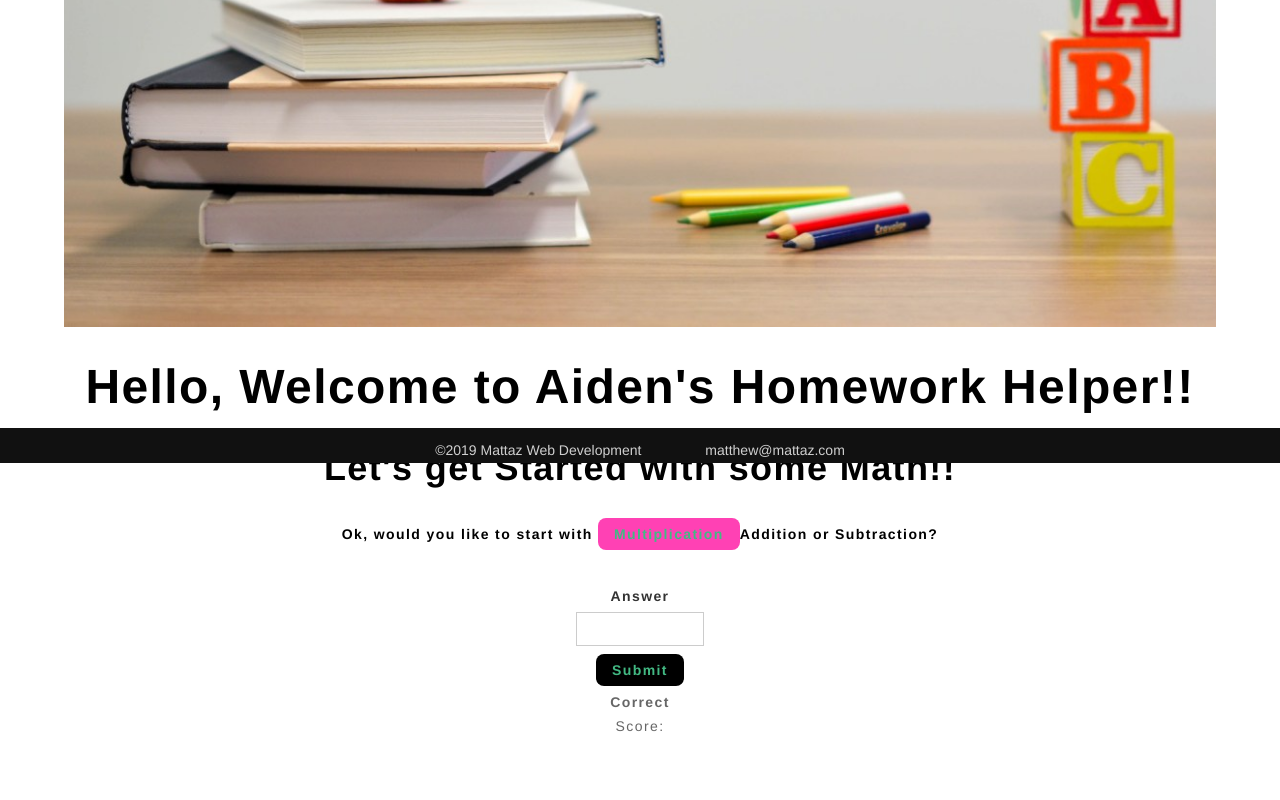
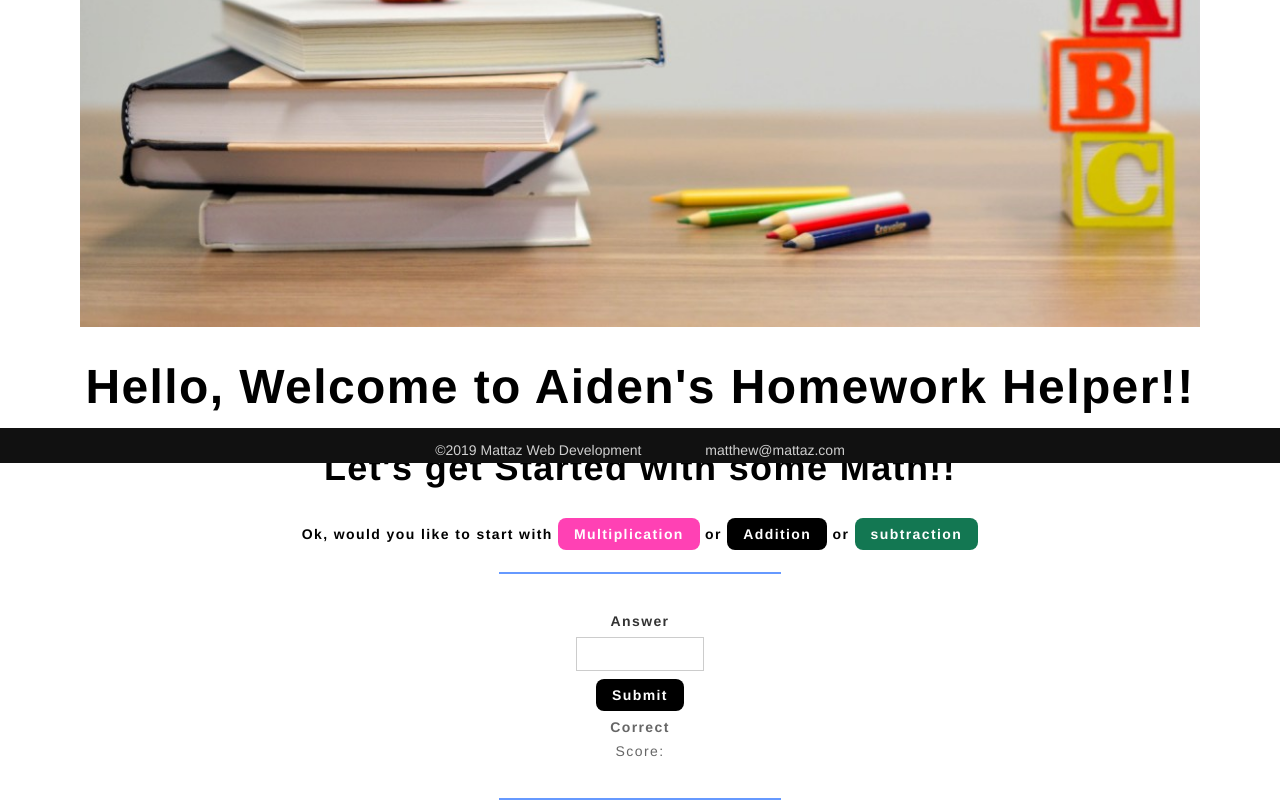
Before and after one commit to Cipher-Coder/homework_site, a Vue app: page / in a window 1280 px wide. Shown: the part 337-1137 px from the top of the page. Before the commit the page ends 1087 px from the top, so only its background shows below. Built offline with nearby package versions, Linux system fonts and the light colour scheme; the HTML template or start-up script is replaced by a standard one.

Commit message:
Adding hr to form

```diff
--- a/src/App.vue
+++ b/src/App.vue
@@ -28,28 +28,4 @@ export default {
   text-align: center;
   color: black;
 }
-
-header {
-  height: 30px;
-}
-
-.f4 {
-  font-size: 1.25rem;
-}
-
-.blue {
-  color: #357edd;
-}
-
-.fw6 {
-  font-weight: 600;
-}
-
-.pa4 {
-  padding: 1rem;
-}
-
-.no-underline {
-  text-decoration: none;
-}
 </style>
--- a/src/components/About.vue
+++ b/src/components/About.vue
@@ -70,53 +70,4 @@ export default {
   color: #2c3e50;
   margin-top: 60px;
 }
-
-.f6 {
-  font-size: 0.875rem;
-}
-
-.f1 {
-  font-size: 3rem;
-}
-
-.fw6 {
-  font-weight: 600;
-}
-
-.lh-copy {
-  line-height: 1.5;
-}
-
-.mw8 {
-  max-width: 64rem;
-}
-
-.w-100 {
-  width: 100%;
-}
-
-.bg-white {
-  background-color: #fff;
-}
-
-.pa3 {
-  padding: 1rem;
-}
-
-.pa4 {
-  padding: 2rem;
-}
-
-.stripe-dark:nth-child(odd) {
-  background-color: rgba(0, 0, 0, 0.1);
-}
-
-.tl {
-  text-align: left;
-}
-
-.center {
-  margin-right: auto;
-  margin-left: auto;
-}
 </style>
--- a/src/components/Bottom.vue
+++ b/src/components/Bottom.vue
@@ -15,7 +15,7 @@ export default {
 
 <style scoped>
 footer {
-  position: absolute;
+  position: fixed;
   left: 0;
   height: 35px;
   width: 100%;
--- a/src/components/Head.vue
+++ b/src/components/Head.vue
@@ -15,4 +15,7 @@ export default {
 </script>
 
 <style scoped>
+header {
+  height: 30px;
+}
 </style>
--- a/src/components/HelloWorld.vue
+++ b/src/components/HelloWorld.vue
@@ -6,10 +6,13 @@
     <p>
       Ok, would you like to start with
       <a
-        class="f6 link dim br3 ph3 pv2 mb2 dib white bg-hot-pink"
+        class="choice f6 link dim br3 ph3 pv2 mb2 dib white bg-hot-pink"
         href="#0"
-      >Multiplication</a>Addition or Subtraction?
+      >Multiplication</a> or
+      <a class="choice f6 link dim br3 ph3 pv2 mb2 dib white bg-black" href="#0">Addition</a> or
+      <a class="f6 link dim br3 ph3 pv2 mb2 dib white bg-dark-green" href="#0">subtraction</a>
     </p>
+    <hr width="25%" color="#6699ff" size="3">
     <form class="pa4 black-80">
       <div class="mw4 center">
         <label for="answer" class="f6 b db mb2">Answer</label>
@@ -24,6 +27,7 @@
         <span class="normal black-60">Score:</span>
       </div>
     </form>
+    <hr class="splitter" width="25%" color="#6699ff" size="3">
   </div>
 </template>
 
@@ -44,7 +48,7 @@ export default {
 <!-- Add "scoped" attribute to limit CSS to this component only -->
 <style scoped>
 .hello {
-  margin-top: 16px;
+  margin: 16px;
 }
 
 h3 {
@@ -59,7 +63,11 @@ li {
   margin: 0 10px;
 }
 a {
-  color: #42b983;
+  color: #fff;
+}
+
+.splitter {
+  margin-bottom: 130px;
 }
 
 .bg-image {
```
